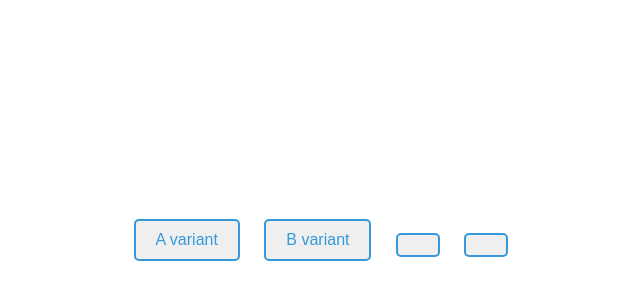
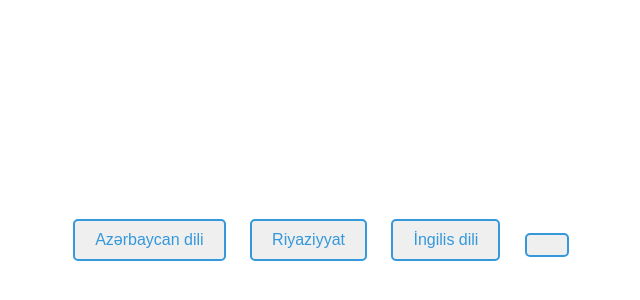
Before and after one commit to thl15/0, a plain HTML site: page index.html in a window 1280 px wide. Shown: the part 160-460 px from the top of the page, without its empty margins (319-959 px from the left). Drawn offline with Linux system fonts and the light colour scheme.

Commit message:
Update index.html

```diff
--- a/index.html
+++ b/index.html
@@ -44,9 +44,9 @@
 <body>
 
     <div class="button-container">
-        <button class="button" onclick="openLink('https://forms.office.com/r/Y1rbfUFRHs?origin=lprLink')">A variant</button>
-<button class="button" onclick="openLink('https://forms.office.com/r/TWFh92i155?origin=lprLink')">B variant</button>
-<button class="button" onclick="openLink('')"></button>
+        <button class="button" onclick="openLink('https://forms.office.com/r/qc3cd9s8rV?origin=lprLink')">Azərbaycan dili</button>
+<button class="button" onclick="openLink('https://forms.office.com/r/rxuMmsKUtJ?origin=lprLink')">Riyaziyyat</button>
+<button class="button" onclick="openLink('https://forms.office.com/r/jfizCxUp1R?origin=lprLink')">İngilis dili</button>
 <button class="button" onclick="openLink('')"></button>
     </div>
 
```
